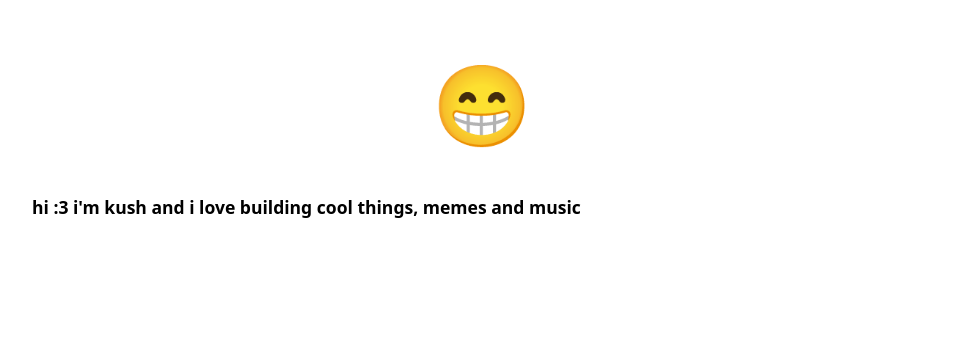
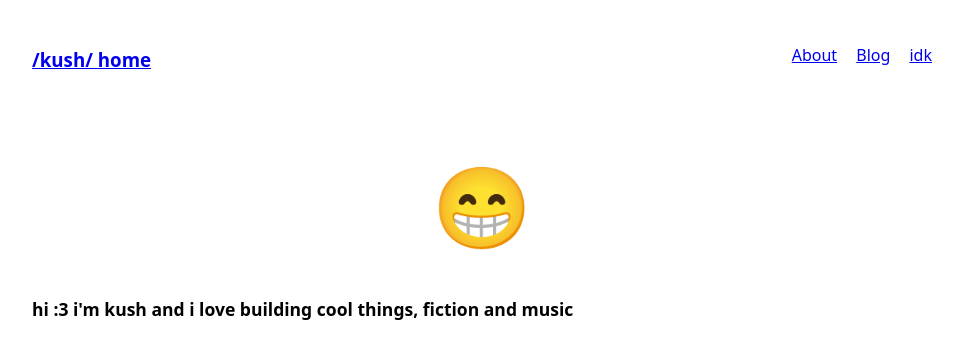
Before and after one commit to kussshhhh/kush.codes, a plain HTML site: page index.html in a window 1280 px wide. Shown: the whole page, without its empty margins (158-1121 px from the left). Drawn offline with Linux system fonts and the light colour scheme.

Commit message:
bitch please

```diff
--- a/index.html
+++ b/index.html
@@ -7,10 +7,34 @@
     <link rel="stylesheet" href="style.css">
 </head>
 <body class="dark-mode">
-    <div class="container">
+    <header class="site-header">
+        <nav class = "nav">
+            <div class="container">
+                <h3 class="logo">
+                    <a href="/_">
+                        /kush/
+                        <span>home</span>
+                    </a>
+                </h3>
+
+                <ul class="navbar">
+                    <li>
+                        <a href="/about">About</a>
+                    </li>
+                    <li>
+                        <a href="/blog">Blog</a>
+                    </li>
+                    <li>
+                        <a href="idk">idk</a>
+                    </li>
+                </ul>
+            </div>
+        </nav>
+    </header>
+    <div class="cont">
         <p class = "icon">😁</p>
-        <h3>hi :3 i'm kush and i love building cool things, memes and music</h3>
-        <p></p>
+        <h3>hi :3 i'm kush and i love building cool things, fiction and music</h3>
+
 
     </div>
 </body>
--- a/style.css
+++ b/style.css
@@ -3,49 +3,8 @@ body {
     font-family: var(--notion-font);
     overflow-x: hidden;
   }
-.dark-mode {
-    --fg-color: hsla(0,0%,100%,.9);
-    --fg-color-0: var(--fg-color);
-    --fg-color-1: var(--fg-color);
-    --fg-color-2: var(--fg-color);
-    --fg-color-3: var(--fg-color);
-    --fg-color-4: var(--fg-color);
-    --fg-color-5: hsla(0,0%,100%,.7);
-    --fg-color-6: #fff;
-    --fg-color-icon: #fff;
-    --bg-color: #2f3437;
-    --bg-color-0: #474c50;
-    --bg-color-1: #3f4447;
-    --bg-color-2: hsla(44,6%,50%,.15);
-    --notion-red: #ff7369;
-    --notion-pink: #e255a1;
-    --notion-blue: #529cca;
-    --notion-purple: #9a6dd7;
-    --notion-teal: #4dab9a;
-    --notion-yellow: #ffdc49;
-    --notion-orange: #ffa344;
-    --notion-brown: #937264;
-    --notion-gray: hsla(195,2%,60%,.95);
-    --notion-red_background: #594141;
-    --notion-pink_background: #533b4c;
-    --notion-blue_background: #364954;
-    --notion-purple_background: #443f57;
-    --notion-teal_background: #354c4b;
-    --notion-yellow_background: #59563b;
-    --notion-orange_background: #594a3a;
-    --notion-brown_background: #434040;
-    --notion-gray_background: #454b4e;
-    --notion-red_background_co: rgba(89,65,65,.3);
-    --notion-pink_background_co: rgba(83,59,76,.3);
-    --notion-blue_background_co: rgba(120,162,187,.3);
-    --notion-purple_background_co: rgba(68,63,87,.3);
-    --notion-teal_background_co: rgba(53,76,75,.3);
-    --notion-yellow_background_co: rgba(89,86,59,.3);
-    --notion-orange_background_co: rgba(89,74,58,.3);
-    --notion-brown_background_co: rgba(67,64,64,.3);
-    --notion-gray_background_co: rgba(69,75,78,.3);
-  }
-.container {
+
+.cont {
   font-size: 15px;
 
   max-width: 900px;
@@ -54,8 +13,9 @@ body {
 
   padding: 20px;
 
-  flex: auto;
+  /* flex: auto; */
 
+  flex-direction: row;
 }
 .icon {
     margin: 0;
@@ -63,3 +23,26 @@ body {
     font-size: 80px;
     padding: 20px;
   }
+.container{
+  display: flex;
+  flex-direction: row;
+
+  justify-content: space-between ;
+  max-width: 900px;
+
+  margin: 0 auto;
+
+  padding: 20px;
+
+}
+
+.navbar{
+  display: flex;
+  flex-direction: row;
+  flex-grow: 0.06;
+  justify-content: space-between ;
+}
+
+ul {
+  list-style-type: none;
+}
```
